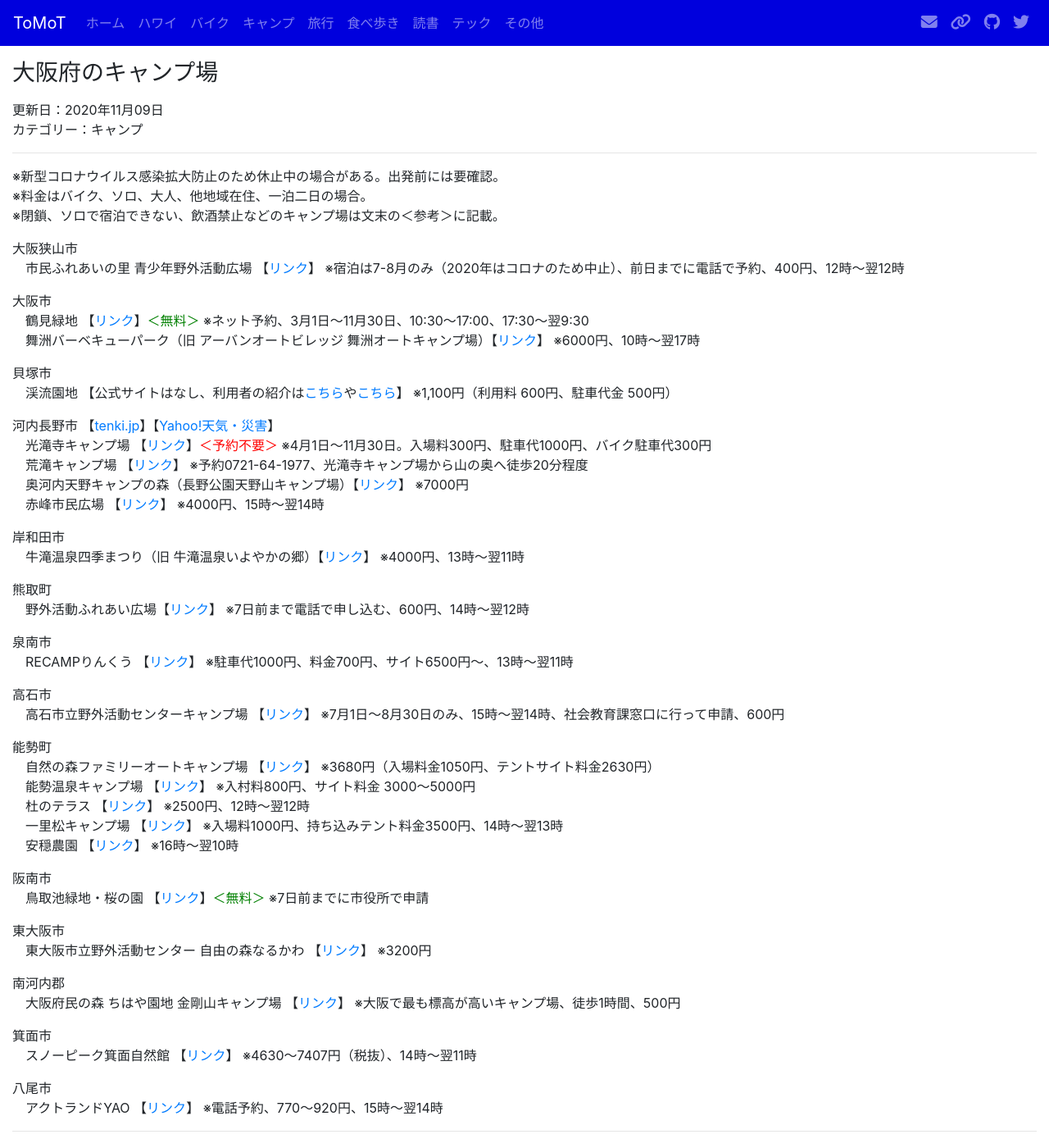
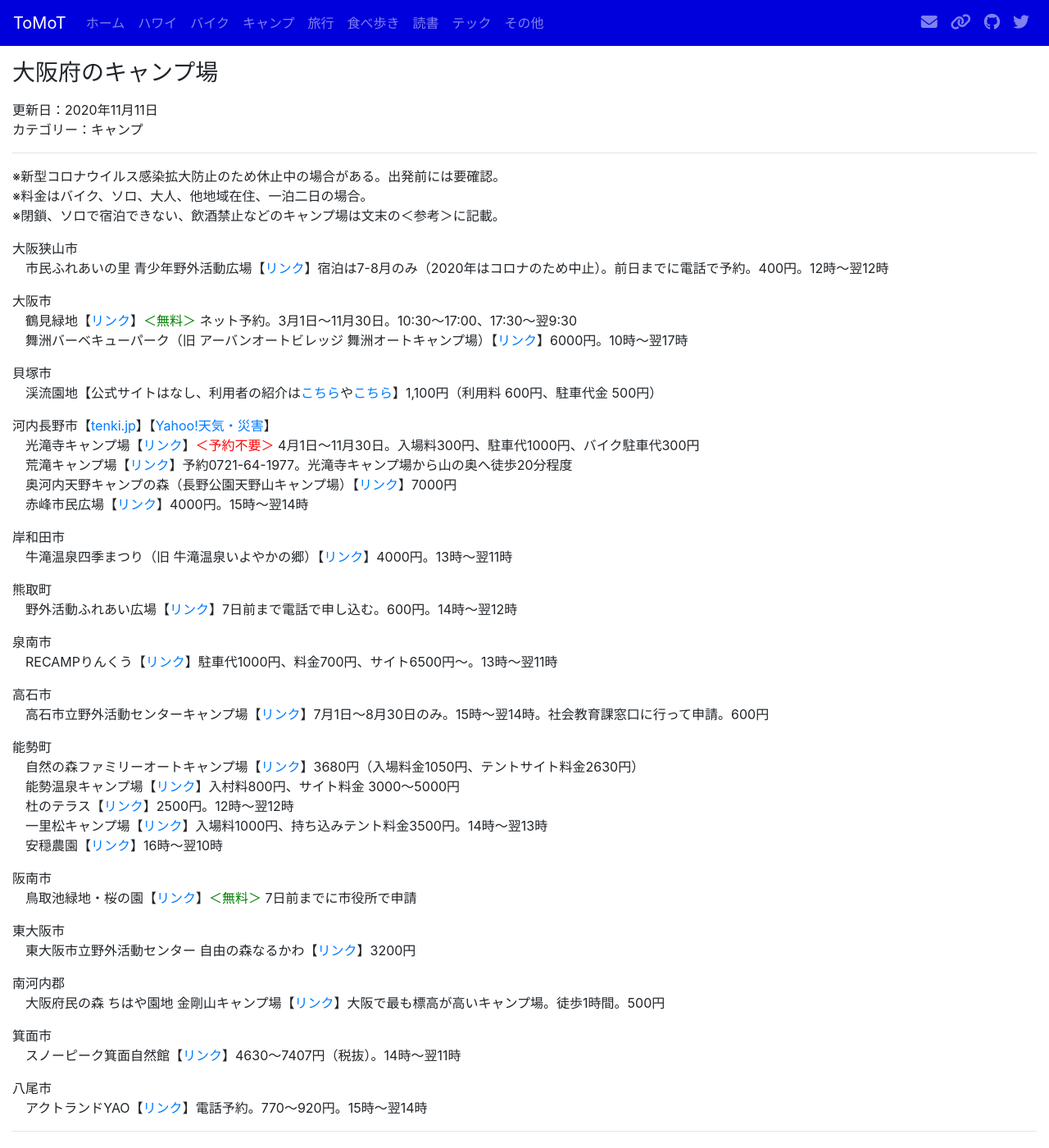
Before and after one commit to tomot/tomot.github.io, a Jekyll site: the page built from pages/camp-osaka.md, in a window 1280 px wide and 1400 px high. Shown: the whole window at 82% size. Built offline with Jekyll 4.4.1, drawn with Linux system fonts in a browser that asks for light colours; nearby versions of some CDN libraries; some of the changed text lies outside the part shown.

Commit message:
change writing style

```diff
--- a/pages/camp-osaka.md
+++ b/pages/camp-osaka.md
@@ -1,7 +1,7 @@
 ---
 layout: page
 title: 大阪府のキャンプ場
-date: 2020-11-09
+date: 2020-11-11
 categories: キャンプ
 ---
 ※新型コロナウイルス感染拡大防止のため休止中の場合がある。出発前には要確認。<br>
@@ -10,163 +10,164 @@ categories: キャンプ
 
 <p class="mb-0">大阪狭山市</p>
 <ul class="list-unstyled ml-3">
-<li>市民ふれあいの里 青少年野外活動広場 【<a href="http://www.city.osakasayama.osaka.jp/shisetsu/shiminkatsudo_shogaigakushu/1590477071702.html">リンク</a>】 ※宿泊は7-8月のみ（2020年はコロナのため中止）、前日までに電話で予約、400円、12時〜翌12時</li>
+<li>市民ふれあいの里 青少年野外活動広場【<a href="http://www.city.osakasayama.osaka.jp/shisetsu/shiminkatsudo_shogaigakushu/1590477071702.html">リンク</a>】宿泊は7-8月のみ（2020年はコロナのため中止）。前日までに電話で予約。400円。12時〜翌12時</li>
 </ul>
 
 <p class="mb-0">大阪市</p>
 <ul class="list-unstyled ml-3">
-<li>鶴見緑地 【<a href="https://www.tsurumi-ryokuchi.jp/guide/bbq-camp.html">リンク</a>】<font color="Green">＜無料＞</font> ※ネット予約、3月1日〜11月30日、10:30〜17:00、17:30〜翌9:30</li>
-<li>舞洲バーベキューパーク（旧 アーバンオートビレッジ 舞洲オートキャンプ場）【<a href="https://maishima.com/bbq-park/site-guide/">リンク</a>】 ※6000円、10時〜翌17時</li>
+<li>鶴見緑地【<a href="https://www.tsurumi-ryokuchi.jp/guide/bbq-camp.html">リンク</a>】<font color="Green">＜無料＞</font> ネット予約。3月1日〜11月30日。10:30〜17:00、17:30〜翌9:30</li>
+<li>舞洲バーベキューパーク（旧 アーバンオートビレッジ 舞洲オートキャンプ場）【<a href="https://maishima.com/bbq-park/site-guide/">リンク</a>】6000円。10時〜翌17時</li>
 </ul>
 
 <p class="mb-0">貝塚市</p>
 <ul class="list-unstyled ml-3">
-<li>渓流園地 【公式サイトはなし、利用者の紹介は<a href="https://www.kodomocamp-papaiku.site/entry/%E6%B8%93%E6%B5%81%E5%9C%92%E5%9C%B0">こちら</a>や<a href="https://takibi.style/fieldreport/osaka/41209/">こちら</a>】 ※1,100円（利用料 600円、駐車代金 500円）</li>
+<li>渓流園地【公式サイトはなし、利用者の紹介は<a href="https://www.kodomocamp-papaiku.site/entry/%E6%B8%93%E6%B5%81%E5%9C%92%E5%9C%B0">こちら</a>や<a href="https://takibi.style/fieldreport/osaka/41209/">こちら</a>】1,100円（利用料 600円、駐車代金 500円）</li>
 </ul>
 
-<p class="mb-0">河内長野市 【<a href="https://tenki.jp/forecast/6/30/6200/27216/">tenki.jp</a>】【<a href="https://weather.yahoo.co.jp/weather/27/6200/27216.html">Yahoo!天気・災害</a>】</p>
+<p class="mb-0">河内長野市【<a href="https://tenki.jp/forecast/6/30/6200/27216/">tenki.jp</a>】【<a href="https://weather.yahoo.co.jp/weather/27/6200/27216.html">Yahoo!天気・災害</a>】</p>
 <ul class="list-unstyled ml-3">
-<li>光滝寺キャンプ場 【<a href="http://takihata.jp">リンク</a>】<font color="red">＜予約不要＞</font> ※4月1日～11月30日。入場料300円、駐車代1000円、バイク駐車代300円</li>
-<li>荒滝キャンプ場 【<a href="http://www.kankou-kawachinagano.jp/blog/2015/05/post-272.html">リンク</a>】 ※予約0721-64-1977、光滝寺キャンプ場から山の奥へ徒歩20分程度</li>
-<li>奥河内天野キャンプの森（長野公園天野山キャンプ場）【<a href="https://www.toshi-kouen.jp/camp_Schedule/schedule.cgi">リンク</a>】 ※7000円</li>
-<li>赤峰市民広場 【<a href="https://www.city.kawachinagano.lg.jp/map/akaminehiroba.html">リンク</a>】 ※4000円、15時〜翌14時</li>
+<li>光滝寺キャンプ場【<a href="http://takihata.jp">リンク</a>】<font color="red">＜予約不要＞</font> 4月1日～11月30日。入場料300円、駐車代1000円、バイク駐車代300円</li>
+<li>荒滝キャンプ場【<a href="http://www.kankou-kawachinagano.jp/blog/2015/05/post-272.html">リンク</a>】予約0721-64-1977。光滝寺キャンプ場から山の奥へ徒歩20分程度</li>
+<li>奥河内天野キャンプの森（長野公園天野山キャンプ場）【<a href="https://www.toshi-kouen.jp/camp_Schedule/schedule.cgi">リンク</a>】7000円</li>
+<li>赤峰市民広場【<a href="https://www.city.kawachinagano.lg.jp/map/akaminehiroba.html">リンク</a>】4000円。15時〜翌14時</li>
 </ul>
 
 <p class="mb-0">岸和田市</p>
 <ul class="list-unstyled ml-3">
-<li>牛滝温泉四季まつり（旧 牛滝温泉いよやかの郷）【<a href="https://www.shikimatsuri.jp">リンク</a>】 ※4000円、13時〜翌11時</li>
+<li>牛滝温泉四季まつり（旧 牛滝温泉いよやかの郷）【<a href="https://www.shikimatsuri.jp">リンク</a>】4000円。13時〜翌11時</li>
 </ul>
 
 <p class="mb-0">熊取町</p>
 <ul class="list-unstyled ml-3">
-<li>野外活動ふれあい広場【<a href="https://www.town.kumatori.lg.jp/shisetsu/yagai/riyou_annnai/1405649763258.html">リンク</a>】 ※7日前まで電話で申し込む、600円、14時〜翌12時</li>
+<li>野外活動ふれあい広場【<a href="https://www.town.kumatori.lg.jp/shisetsu/yagai/riyou_annnai/1405649763258.html">リンク</a>】7日前まで電話で申し込む。600円。14時〜翌12時</li>
 </ul>
 
 <p class="mb-0">泉南市</p>
 <ul class="list-unstyled ml-3">
-<li>RECAMPりんくう 【<a href="https://www.recamp.co.jp/rinku">リンク</a>】 ※駐車代1000円、料金700円、サイト6500円〜、13時〜翌11時</li>
+<li>RECAMPりんくう【<a href="https://www.recamp.co.jp/rinku">リンク</a>】駐車代1000円、料金700円、サイト6500円〜。13時〜翌11時</li>
 </ul>
 
 <p class="mb-0">高石市</p>
 <ul class="list-unstyled ml-3">
-<li>高石市立野外活動センターキャンプ場 【<a href="http://www.city.takaishi.lg.jp/kakuka/kyouiku/syakaikyouiku__ka/lifelongstudy/yagai/1467112929730.html">リンク</a>】 ※7月1日〜8月30日のみ、15時〜翌14時、社会教育課窓口に行って申請、600円</li>
+<li>高石市立野外活動センターキャンプ場【<a href="http://www.city.takaishi.lg.jp/kakuka/kyouiku/syakaikyouiku__ka/lifelongstudy/yagai/1467112929730.html">リンク</a>】7月1日〜8月30日のみ。15時〜翌14時。社会教育課窓口に行って申請。600円</li>
 </ul>
 
 <p class="mb-0">能勢町</p>
 <ul class="list-unstyled ml-3">
-<li>自然の森ファミリーオートキャンプ場 【<a href="https://shizen-no-mori.com/">リンク</a>】 ※3680円（入場料金1050円、テントサイト料金2630円）</li>
-<li>能勢温泉キャンプ場 【<a href="http://noseonsencamp.jp">リンク</a>】 ※入村料800円、サイト料金 3000〜5000円</li>
-<li>杜のテラス 【<a href="http://mori-no-terrace.com/top/">リンク</a>】 ※2500円、12時〜翌12時</li>
-<li>一里松キャンプ場 【<a href="http://www.ichirimatsu.com/">リンク</a>】 ※入場料1000円、持ち込みテント料金3500円、14時〜翌13時</li>
-<li>安穏農園 【<a href="http://annon-nouen.com/">リンク</a>】 ※16時〜翌10時</li>
+<li>自然の森ファミリーオートキャンプ場【<a href="https://shizen-no-mori.com/">リンク</a>】3680円（入場料金1050円、テントサイト料金2630円）</li>
+<li>能勢温泉キャンプ場【<a href="http://noseonsencamp.jp">リンク</a>】入村料800円、サイト料金 3000〜5000円</li>
+<li>杜のテラス【<a href="http://mori-no-terrace.com/top/">リンク</a>】2500円。12時〜翌12時</li>
+<li>一里松キャンプ場【<a href="http://www.ichirimatsu.com/">リンク</a>】入場料1000円、持ち込みテント料金3500円。14時〜翌13時</li>
+<li>安穏農園【<a href="http://annon-nouen.com/">リンク</a>】16時〜翌10時</li>
 </ul>
 
 <p class="mb-0">阪南市</p>
 <ul class="list-unstyled ml-3">
-<li>鳥取池緑地・桜の園 【<a href="http://www.city.hannan.lg.jp/kankou/kankospot/sakuranosono_shortcut.html">リンク</a>】<font color="Green">＜無料＞</font> ※7日前までに市役所で申請</li>
+<li>鳥取池緑地・桜の園【<a href="http://www.city.hannan.lg.jp/kankou/kankospot/sakuranosono_shortcut.html">リンク</a>】<font color="Green">＜無料＞</font> 7日前までに市役所で申請</li>
 </ul>
 
 <p class="mb-0">東大阪市</p>
 <ul class="list-unstyled ml-3">
-<li>東大阪市立野外活動センター 自由の森なるかわ 【<a href="http://camp-narukawa.com">リンク</a>】 ※3200円</li>
+<li>東大阪市立野外活動センター 自由の森なるかわ【<a href="http://camp-narukawa.com">リンク</a>】3200円</li>
 </ul>
 
 <p class="mb-0">南河内郡</p>
 <ul class="list-unstyled ml-3">
-<li>大阪府民の森 ちはや園地 金剛山キャンプ場 【<a href=" http://osaka-midori.jp/mori/chihaya/bbqCamp.html">リンク</a>】 ※大阪で最も標高が高いキャンプ場、徒歩1時間、500円</li>
+<li>大阪府民の森 ちはや園地 金剛山キャンプ場【<a href=" http://osaka-midori.jp/mori/chihaya/bbqCamp.html">リンク</a>】大阪で最も標高が高いキャンプ場。徒歩1時間。500円</li>
 </ul>
 
 <p class="mb-0">箕面市</p>
 <ul class="list-unstyled ml-3">
-<li>スノーピーク箕面自然館 【<a href="https://sbs.snowpeak.co.jp/minoh/">リンク</a>】 ※4630〜7407円（税抜）、14時〜翌11時 </li>
+<li>スノーピーク箕面自然館【<a href="https://sbs.snowpeak.co.jp/minoh/">リンク</a>】4630〜7407円（税抜）。14時〜翌11時 </li>
 </ul>
 
 <p class="mb-0">八尾市</p>
 <ul class="list-unstyled ml-3">
-<li>アクトランドYAO 【<a href="https://actland-yao.jp">リンク</a>】 ※電話予約、770〜920円、15時〜翌14時</li>
+<li>アクトランドYAO【<a href="https://actland-yao.jp">リンク</a>】電話予約。770〜920円。15時〜翌14時</li>
 </ul>
 
 ---
 
-<p class="mb-0">＜参考＞</p>
+＜参考＞
+
 <p class="mb-0">和泉市</p>
 <ul class="list-unstyled ml-3">
-<li>大阪市立信太山青少年野外活動センター 【<a href="https://shinodayama.com/?page_id=556">リンク</a>】 ※5名以上、970円、15時〜翌14時</li>
-<li>槇尾山グリーンランド（和泉市立青少年の家） 【<a href="http://makiosan.com/">リンク</a>】 ※10名以上、800円、15時〜翌9時</li>
+<li>大阪市立信太山青少年野外活動センター【<a href="https://shinodayama.com/?page_id=556">リンク</a>】5名以上。970円。15時〜翌14時</li>
+<li>槇尾山グリーンランド（和泉市立青少年の家）【<a href="http://makiosan.com/">リンク</a>】10名以上。800円。15時〜翌9時</li>
 </ul>
 
 <p class="mb-0">泉佐野市</p>
 <ul class="list-unstyled ml-3">
-<li>稲倉青少年野外活動センター 【<a href="http://www.city.izumisano.lg.jp/kakuka/kyoiku/seishonen/menu/inakura/inakura_riyouannai.html">リンク</a>】 ※2名以上、1,200円、10時〜翌9時または15時〜翌14時、11月1日〜3月31日</li>
+<li>稲倉青少年野外活動センター【<a href="http://www.city.izumisano.lg.jp/kakuka/kyoiku/seishonen/menu/inakura/inakura_riyouannai.html">リンク</a>】2名以上。1,200円。10時〜翌9時または15時〜翌14時。11月1日〜3月31日</li>
 </ul>
 
 <p class="mb-0">大阪市</p>
 <ul class="list-unstyled ml-3">
-<li>ホテル・ロッジ舞洲 【<a href="https://www.lodge-maishima.com">リンク</a>】 ※ロッジのみ</li>
+<li>ホテル・ロッジ舞洲【<a href="https://www.lodge-maishima.com">リンク</a>】ロッジのみ</li>
 </ul>
 
 <p class="mb-0">柏原市</p>
 <ul class="list-unstyled ml-3">
-<li>柏原市青少年教育キャンプ場 ※閉鎖</li>
+<li>柏原市青少年教育キャンプ場 閉鎖</li>
 </ul>
 
 <p class="mb-0">河内長野市</p>
 <ul class="list-unstyled ml-3">
-<li>河内長野市立岩湧野外活動広場 ※2018年3月で閉鎖</li>
-<li>関西サイクルスポーツセンターキャンプ場 【<a href="http://www.kcsc.or.jp">リンク</a>】 ※コテージ、バンガロー、ジャンボハウスのみ</li>
+<li>河内長野市立岩湧野外活動広場 2018年3月で閉鎖</li>
+<li>関西サイクルスポーツセンターキャンプ場【<a href="http://www.kcsc.or.jp">リンク</a>】コテージ、バンガロー、ジャンボハウスのみ</li>
 </ul>
 
 <p class="mb-0">四條畷市</p>
 <ul class="list-unstyled ml-3">
-<li>寝屋川市野外活動センター（NOA） 【<a href="http://noa-outdoor.jp">リンク</a>】 ※ロッジのみ</li>
-<li>四條畷市立野外活動センター 【<a href="http://sora-outdoor.jp">リンク</a>】 ※持ち込みテント不可</li>
+<li>寝屋川市野外活動センター（NOA）【<a href="http://noa-outdoor.jp">リンク</a>】ロッジのみ</li>
+<li>四條畷市立野外活動センター【<a href="http://sora-outdoor.jp">リンク</a>】持ち込みテント不可</li>
 </ul>
 
 <p class="mb-0">島本町</p>
 <ul class="list-unstyled ml-3">
-<li>島本町立キャンプ場 【<a href="http://www.shimamotocho.jp/oshirase/1545796899370.html">リンク</a>】 ※200円、2018年度末で閉鎖</li>
+<li>島本町立キャンプ場【<a href="http://www.shimamotocho.jp/oshirase/1545796899370.html">リンク</a>】200円。2018年度末で閉鎖</li>
 </ul>
 
 <p class="mb-0">吹田市</p>
 <ul class="list-unstyled ml-3">
-<li>吹田市自然体験交流センター わくわくの郷 【<a href="https://wakuwaku-suita.com">リンク</a>】 ※飲酒禁止、1350円</li>
+<li>吹田市自然体験交流センター わくわくの郷【<a href="https://wakuwaku-suita.com">リンク</a>】飲酒禁止。1350円</li>
 </ul>
 
 <p class="mb-0">泉南市</p>
 <ul class="list-unstyled ml-3">
-<li>URBAN CAMP HOTEL Marble Beach 【<a href="https://digiq.jp/bbq/marblebeach/">リンク</a>】 ※グランピングのみ</li>
-<li>紀泉わいわい村 【<a href="https://osakaymca.or.jp/outdoor/kisenwaiwaimura/">リンク</a>】 ※3730円、13時〜翌11時、飲食物の持込禁止</li>
-<li>泉南市立青少年の森 【<a href="http://welcome-sennan.com/tourist-spots/seishonennomori">リンク</a>】 ※飲酒禁止、400円</li>
+<li>URBAN CAMP HOTEL Marble Beach【<a href="https://digiq.jp/bbq/marblebeach/">リンク</a>】グランピングのみ</li>
+<li>紀泉わいわい村【<a href="https://osakaymca.or.jp/outdoor/kisenwaiwaimura/">リンク</a>】3730円。13時〜翌11時。飲食物の持込禁止</li>
+<li>泉南市立青少年の森【<a href="http://welcome-sennan.com/tourist-spots/seishonennomori">リンク</a>】飲酒禁止。400円</li>
 </ul>
 
 <p class="mb-0">大東市</p>
 <ul class="list-unstyled ml-3">
-<li>キャンピィだいとう（大東市立野外活動センター） 【<a href="https://www.ysdnet.ne.jp/campground/">リンク</a>】 ※飲酒禁止、400円、16時〜翌10時</li>
+<li>キャンピィだいとう（大東市立野外活動センター）【<a href="https://www.ysdnet.ne.jp/campground/">リンク</a>】飲酒禁止。400円。16時〜翌10時</li>
 </ul>
 
 <p class="mb-0">高槻市</p>
 <ul class="list-unstyled ml-3">
-<li>摂津峡青少年キャンプ場 【<a href="http://www.city.takatsuki.osaka.jp/kakuka/kyoiku/tiikikyo/gyomuannai/camp/">リンク</a>】 ※1000円、飲酒禁止、2名以上、市役所窓口で申込み</li>
-<li>高槻しいたけセンター 槻の郷荘 【<a href="https://www.kinokos.net/information">リンク</a>】 ※2018年12月から一時休止</li>
+<li>摂津峡青少年キャンプ場【<a href="http://www.city.takatsuki.osaka.jp/kakuka/kyoiku/tiikikyo/gyomuannai/camp/">リンク</a>】1000円。飲酒禁止。2名以上。市役所窓口で申込み</li>
+<li>高槻しいたけセンター 槻の郷荘【<a href="https://www.kinokos.net/information">リンク</a>】2018年12月から一時休止</li>
 </ul>
 
 <p class="mb-0">能勢町</p>
 <ul class="list-unstyled ml-3">
-<li>キャンプ村 能勢グリーンランド ※閉鎖</li>
-<li>豊中市立 青少年自然の家わっぱる 【<a href="https://www.toyonaka-camp.com">リンク</a>】 ※2名以上、400円</li>
+<li>キャンプ村 能勢グリーンランド 閉鎖</li>
+<li>豊中市立 青少年自然の家わっぱる【<a href="https://www.toyonaka-camp.com">リンク</a>】2名以上。400円</li>
 </ul>
 
 <p class="mb-0">枚方市</p>
 <ul class="list-unstyled ml-3">
-<li>枚方市野外活動センター 【<a href="http://hirakata-taikyo.org/hao/">リンク</a>】 ※常設テントとロッジのみ、1000円、10:00〜翌9:30</li>
+<li>枚方市野外活動センター【<a href="http://hirakata-taikyo.org/hao/">リンク</a>】常設テントとロッジのみ。1000円。10:00〜翌9:30</li>
 </ul>
 
 <p class="mb-0">牧野市</p>
 <ul class="list-unstyled ml-3">
-<li>交野市立いわふね自然の森スポーツ・文化センター　星の里いわふね 【<a href="http://www.k-hoshinosato.jp">リンク</a>】 ※ロッジのみ</li>
+<li>交野市立いわふね自然の森スポーツ・文化センター　星の里いわふね【<a href="http://www.k-hoshinosato.jp">リンク</a>】ロッジのみ</li>
 </ul>
 
 <p class="mb-0">箕面市</p>
 <ul class="list-unstyled ml-3">
-<li>箕面市立青少年教学の森野外活動センター 【<a href="https://www.city.minoh.lg.jp/seishonen/kyougaku/kyougaku.html">リンク</a>】 ※常設テントとロッジのみ、620円、15時〜翌14時</li>
+<li>箕面市立青少年教学の森野外活動センター【<a href="https://www.city.minoh.lg.jp/seishonen/kyougaku/kyougaku.html">リンク</a>】常設テントとロッジのみ。620円。15時〜翌14時</li>
 </ul>
```
